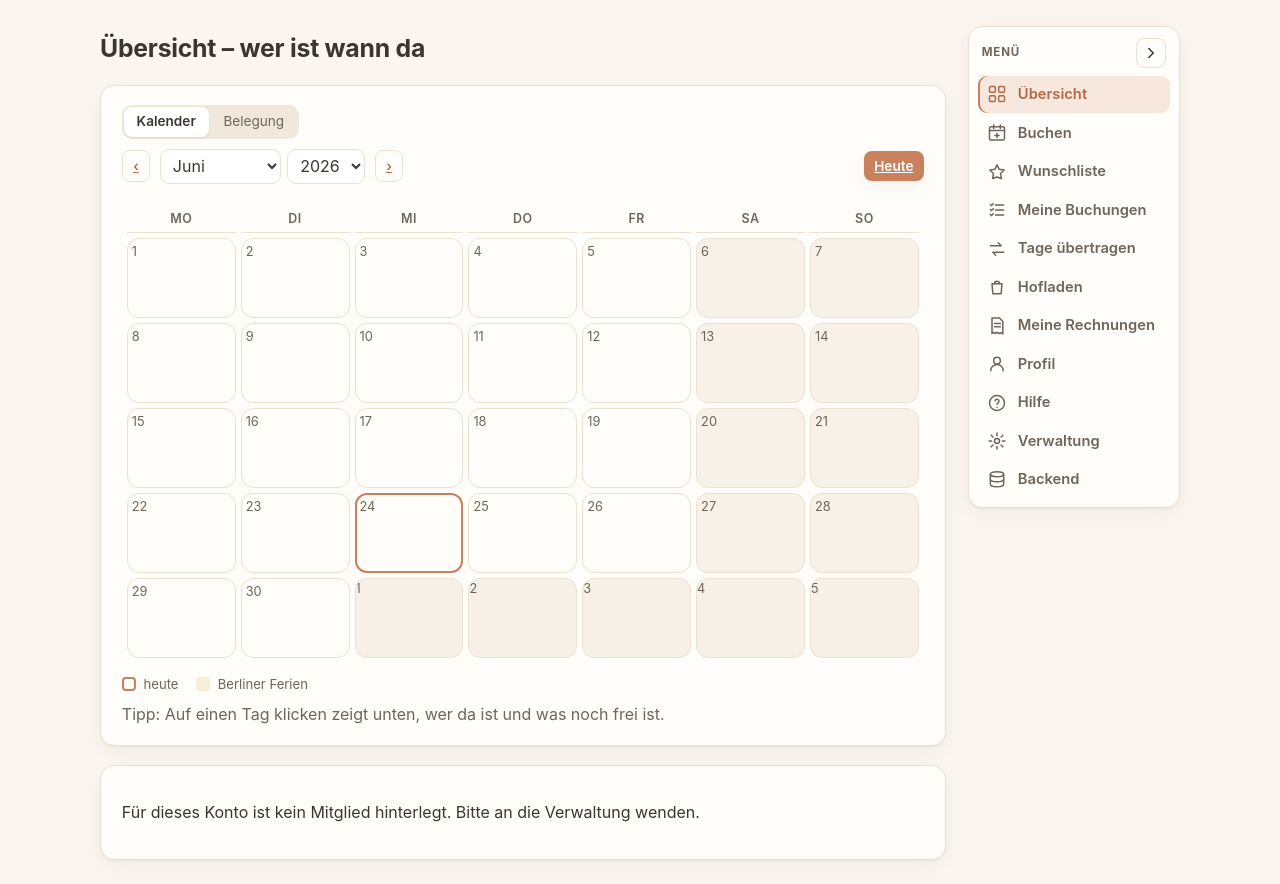
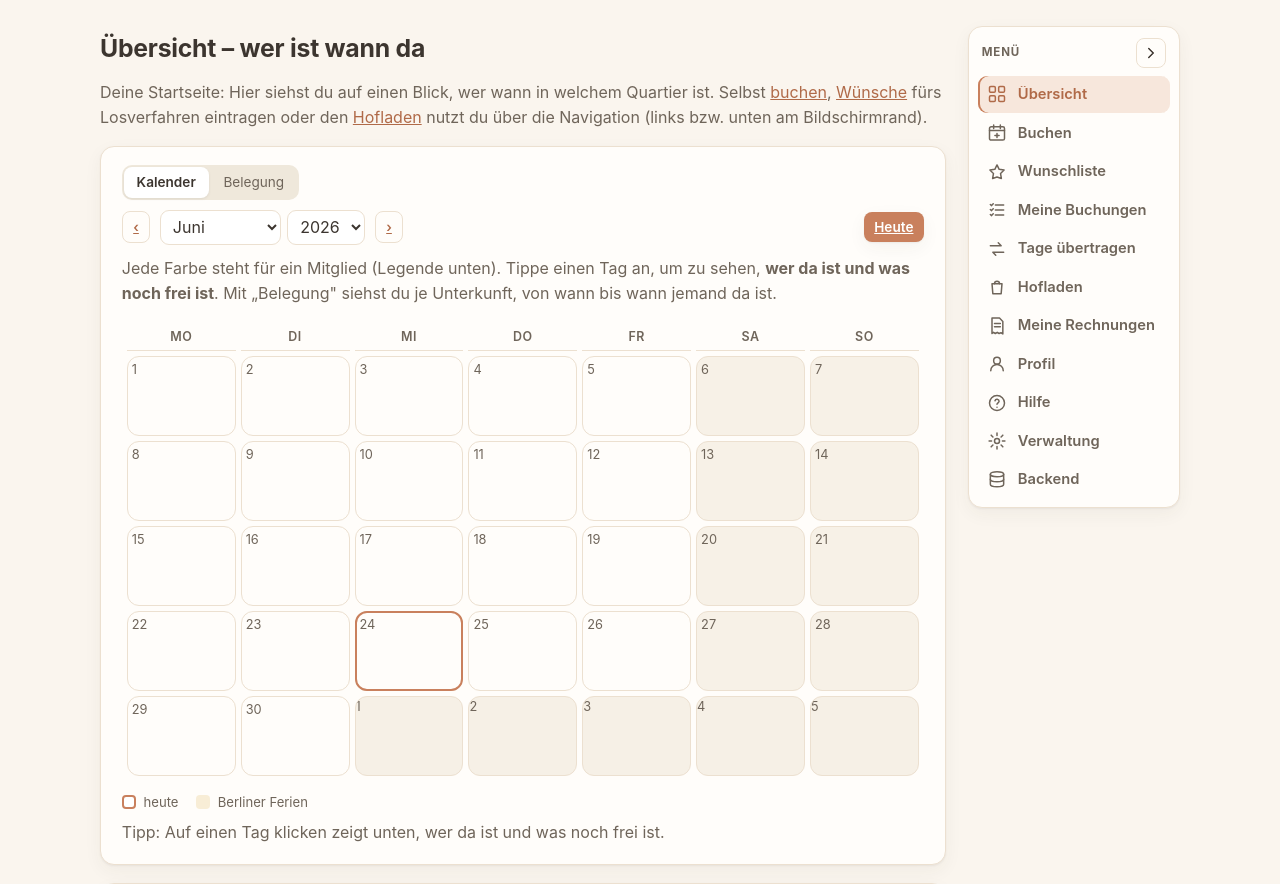
Before and after one commit to wedelmoritz/rehof-buchung, a Django app: page / in a window 1280 px wide. Shown: the part 55-939 px from the top of the page. Run offline with Django 5.2, Linux system fonts and the light colour scheme; the visitor is signed in with stand-in values (Sample User, id 1); data that the repository does not hold is empty.

Commit message:
Beds24-Import abschaltbar, Übersicht-Orientierung, Doku nachgezogen
- OpsConfig.beds24_import_enabled (Backend, Betriebs-Einstellungen): der
  Beds24-Migrations-Assistent ist nach dem einmaligen Umzug abschaltbar – dann
  im Dashboard ausgeblendet UND die View gesperrt (auch für Admins). Migration
  0029, Admin-Fieldset „Beds24-Migration", Test.
- Übersicht selbsterklärender: kurze Orientierungszeile unter der Überschrift
  (was die Startseite zeigt + Verweis auf Buchen/Wunschliste/Hofladen) und ein
  Hinweis im Kalender-Modus (Farbe = Mitglied, Tag antippen, „Belegung"-Ansicht);
  Titel an den Ansicht-Umschalter.
- Doku nachgezogen (README, CLAUDE.md, help.html, Dashboard-Hilfe): Belegungs-
  Timeline, Kalender Anreise/Abreise-Markierung, „Meine Wartelisten-Einträge",
  book_confirm-Sperre, Beds24-Import abschaltbar, Upload-Limit + CAMT-DOCTYPE-Schutz.

Reine 53, Integration 156 grün.

Co-Authored-By: Claude Opus 4.8 <noreply@anthropic.com>
Claude-Session: https://claude.ai/code/session_017ERG5dqaNRhsCU1jrptqEQ

```diff
--- a/booking/admin.py
+++ b/booking/admin.py
@@ -454,6 +454,11 @@ class OpsConfigAdmin(admin.ModelAdmin):
             "description": "An diesem Tag des Monats geht die Übersicht der "
                            "Buchungen des Folgemonats automatisch an die Verwaltung "
                            "(per Cron/Scheduler)."}),
+        ("Beds24-Migration", {
+            "fields": ("beds24_import_enabled",),
+            "description": "Der Beds24-Import wird i. d. R. nur einmalig beim Umzug "
+                           "gebraucht. Danach hier ausschalten – dann ist der "
+                           "Assistent im Dashboard ausgeblendet und gesperrt."}),
     )
 
     def has_add_permission(self, request):
--- a/booking/models.py
+++ b/booking/models.py
@@ -609,6 +609,11 @@ class OpsConfig(models.Model):
                   "Folgemonats automatisch an die Verwaltung.")
     last_admin_notice = models.DateField(
         "Zuletzt benachrichtigt am", null=True, blank=True, editable=False)
+    beds24_import_enabled = models.BooleanField(
+        "Beds24-Import anzeigen", default=True,
+        help_text="Der Beds24-Migrations-Assistent wird i. d. R. nur EINMALIG "
+                  "gebraucht. Nach dem Umzug hier ausschalten, dann ist er im "
+                  "Dashboard ausgeblendet und gesperrt.")
 
     class Meta:
         verbose_name = "Betriebs-Einstellungen"
--- a/booking/templates/booking/dashboard.html
+++ b/booking/templates/booking/dashboard.html
@@ -2,7 +2,7 @@
 {% block title %}Verwaltung{% endblock %}
 {% block content %}
 <div class="sec-head"><h1 style="margin:0">Verwaltung</h1><span class="spacer"></span>
-  {% if is_admin %}<a class="btn small ghost" href="{% url 'beds24_import' %}">Beds24-Import</a>{% endif %}
+  {% if is_admin and beds24_enabled %}<a class="btn small ghost" href="{% url 'beds24_import' %}">Beds24-Import</a>{% endif %}
   <a class="btn small" href="{% url 'dashboard_products' %}">Hofladen-Katalog pflegen</a></div>
 
 <details class="card help-note">
@@ -22,6 +22,9 @@
     <li><strong>Hofladen-Katalog</strong>: Produkte/Preise anlegen und ändern.</li>
     <li><strong>Kontoabgleich</strong>: Kontoauszug (CSV/CAMT) hochladen – passende
       Rechnungen werden automatisch als bezahlt verbucht, das Mitglied benachrichtigt.</li>
+    <li><strong>Beds24-Import</strong> (nur Admin) übernimmt einmalig bestehende
+      Buchungen beim Umzug; danach lässt er sich in den
+      <strong>Betriebs-Einstellungen</strong> abschalten (dann hier ausgeblendet).</li>
     <li><em>Buchungen ändern und die Losung starten</em> macht die <strong>Admin-Rolle</strong>
       im Backend; hier siehst du Buchungen/Losung nur lesend.</li>
   </ul>
--- a/booking/templates/booking/overview.html
+++ b/booking/templates/booking/overview.html
@@ -2,6 +2,11 @@
 {% block title %}Übersicht{% endblock %}
 {% block content %}
 <h1>Übersicht – wer ist wann da</h1>
+<p class="muted" style="margin-top:-.3rem">Deine Startseite: Hier siehst du auf einen
+  Blick, wer wann in welchem Quartier ist. Selbst <a href="{% url 'book' %}">buchen</a>,
+  <a href="{% url 'wishlist' %}">Wünsche</a> fürs Losverfahren eintragen oder den
+  <a href="{% url 'shop_index' %}">Hofladen</a> nutzt du über die Navigation
+  (links bzw. unten am Bildschirmrand).</p>
 
 {% include "booking/_notifications.html" %}
 
@@ -15,9 +20,9 @@
 
 <div class="card">
   <div class="view-toggle" role="tablist" aria-label="Ansicht wählen">
-    <a class="vt {% if view_mode != 'timeline' %}on{% endif %}" role="tab" aria-selected="{% if view_mode != 'timeline' %}true{% else %}false{% endif %}"
+    <a class="vt {% if view_mode != 'timeline' %}on{% endif %}" role="tab" title="Monatsraster" aria-selected="{% if view_mode != 'timeline' %}true{% else %}false{% endif %}"
        href="?year={{ cal.year }}&month={{ cal.month }}">Kalender</a>
-    <a class="vt {% if view_mode == 'timeline' %}on{% endif %}" role="tab" aria-selected="{% if view_mode == 'timeline' %}true{% else %}false{% endif %}"
+    <a class="vt {% if view_mode == 'timeline' %}on{% endif %}" role="tab" title="Zeitstrahl je Unterkunft" aria-selected="{% if view_mode == 'timeline' %}true{% else %}false{% endif %}"
        href="?year={{ cal.year }}&month={{ cal.month }}&view=timeline">Belegung</a>
   </div>
 
@@ -57,6 +62,10 @@
     </div>
   </div>
   {% else %}
+  <p class="muted" style="margin:.2rem 0 .5rem">Jede Farbe steht für ein Mitglied
+    (Legende unten). Tippe einen Tag an, um zu sehen, <strong>wer da ist und was
+    noch frei ist</strong>. Mit „Belegung" siehst du je Unterkunft, von wann bis
+    wann jemand da ist.</p>
   <table class="cal community-cal">
     <thead><tr>
       <th>Mo</th><th>Di</th><th>Mi</th><th>Do</th><th>Fr</th><th>Sa</th><th>So</th>
--- a/booking/views.py
+++ b/booking/views.py
@@ -698,6 +698,7 @@ def dashboard(request):
 
     from shop import services as shop_svc
     from shop.models import Invoice
+    from .models import OpsConfig
     from decimal import Decimal
 
     today = date.today()
@@ -811,6 +812,7 @@ def dashboard(request):
         "online_total_count": online_total_count, "online_sum": online_sum,
         "online_count": len(online_month),
         "recent_imports": recent_imports, "unmatched_count": unmatched_count,
+        "beds24_enabled": OpsConfig.get_solo().beds24_import_enabled,
     })
 
 
@@ -925,7 +927,11 @@ def beds24_import(request):
     if not is_admin(request.user):
         messages.error(request, "Der Import ist der Admin-Rolle vorbehalten.")
         return redirect("dashboard")
-    from .models import Beds24Import, Beds24ImportRow
+    from .models import Beds24Import, Beds24ImportRow, OpsConfig
+    if not OpsConfig.get_solo().beds24_import_enabled:
+        messages.info(request, "Der Beds24-Import ist deaktiviert "
+                               "(Betriebs-Einstellungen im Backend).")
+        return redirect("dashboard")
 
     if request.method == "POST":
         action = request.POST.get("action")
```
Also changed, not shown: CLAUDE.md (+22 -6 lines), booking/templates/booking/help.html (+10 -2 lines), booking/tests_beds24.py (+11 -0 lines), README.md, booking/migrations/0029_opsconfig_beds24_import_enabled.py (added).
